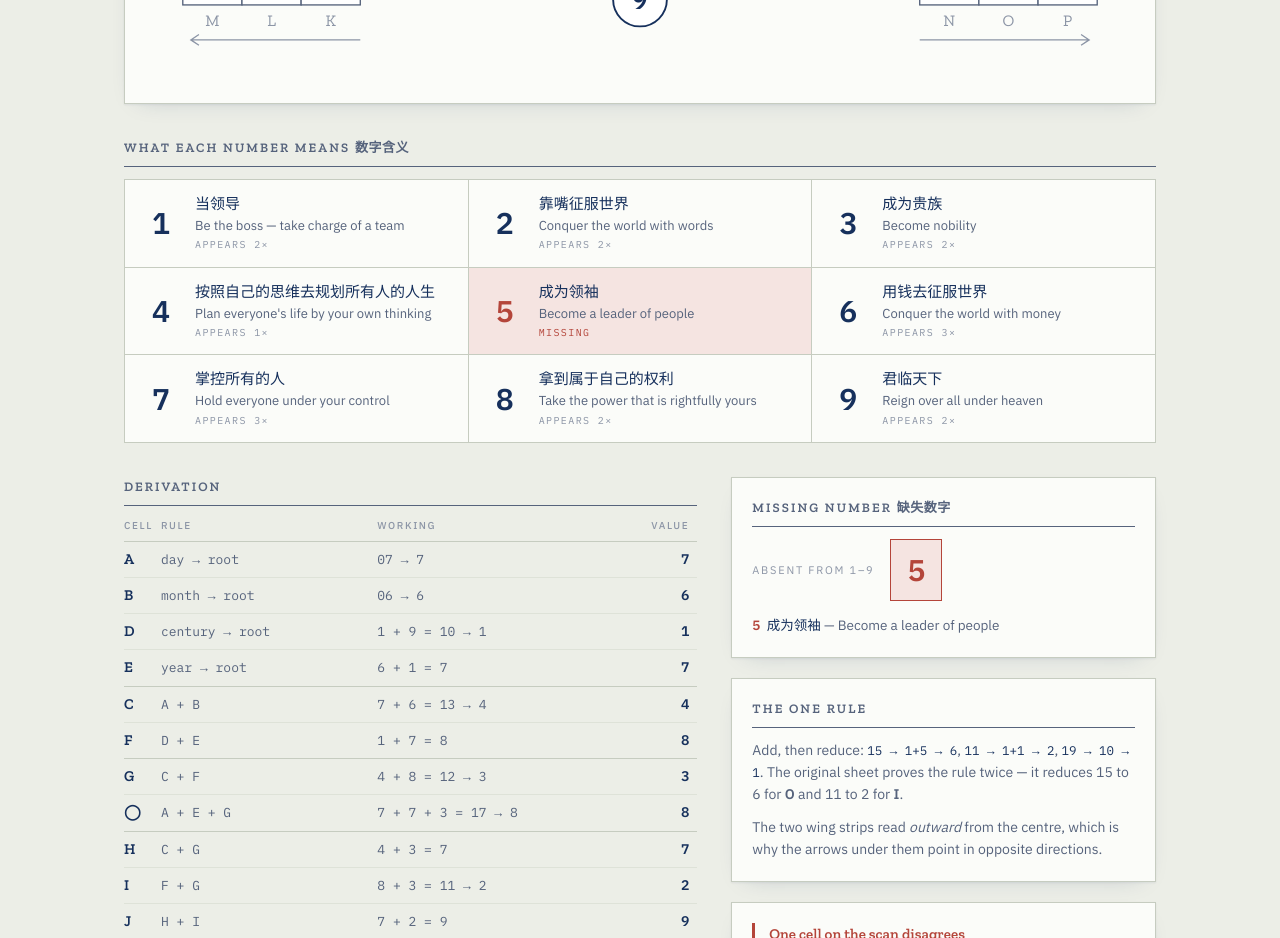
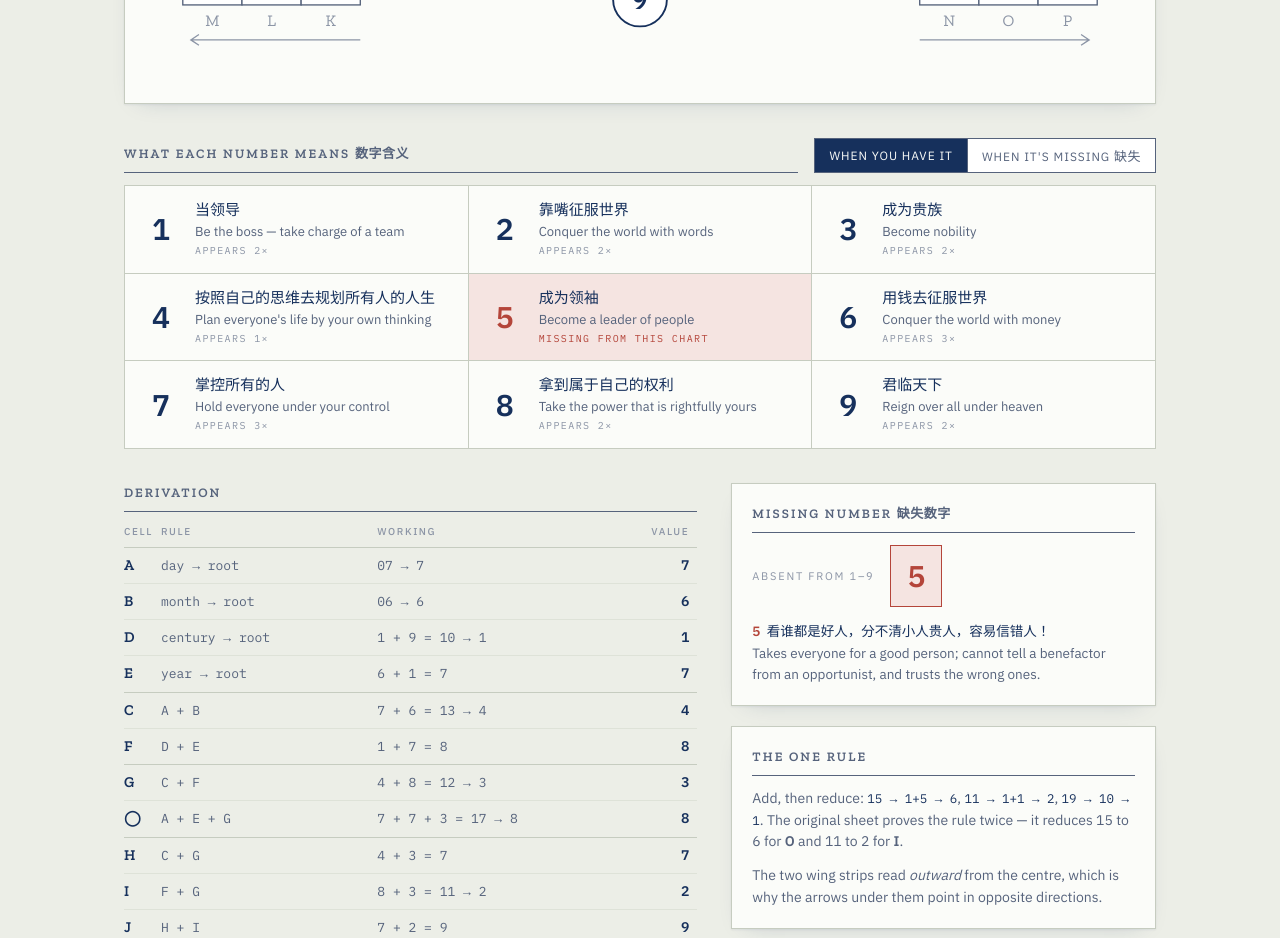
Before and after one commit to alvin21mfmlai/LifeNumber, a plain HTML site: page index.html in a window 1280 px wide. Shown: the part 1040-1978 px from the top of the page. Drawn offline with nearby package versions, Linux system fonts and the light colour scheme.

Commit message:
update2_6Sep26

```diff
--- a/index.html
+++ b/index.html
@@ -187,6 +187,26 @@
 
   /* ---------- meanings ---------- */
   .meanings { margin-bottom: 34px; }
+  .section-head {
+    display: flex; align-items: flex-end; justify-content: space-between;
+    gap: 16px; flex-wrap: wrap;
+  }
+  .section-head h2 { flex: 1 1 auto; }
+  .toggle {
+    display: flex; margin-bottom: 12px; border: 1px solid var(--ink-soft);
+    flex: 0 0 auto;
+  }
+  .toggle button {
+    font-family: "IBM Plex Sans", sans-serif; font-size: 12px;
+    letter-spacing: .08em; text-transform: uppercase;
+    padding: 7px 14px; border: 0; background: var(--cell); color: var(--ink-soft);
+    cursor: pointer; transition: background .12s, color .12s;
+  }
+  .toggle button + button { border-left: 1px solid var(--ink-soft); }
+  .toggle button .cn { text-transform: none; letter-spacing: .04em; font-size: 13px; }
+  .toggle button:hover { color: var(--ink); }
+  .toggle button.on { background: var(--ink); color: var(--card); }
+  .toggle button:focus-visible { outline: 2px solid var(--focus); outline-offset: 2px; }
   .meaning-grid {
     display: grid; grid-template-columns: repeat(3, 1fr); gap: 1px;
     background: var(--rule); border: 1px solid var(--rule);
@@ -211,6 +231,7 @@
     font-size: 10px; letter-spacing: .14em; text-transform: uppercase; color: var(--ink-faint);
     font-family: "IBM Plex Mono", monospace;
   }
+  .m.muted .zh, .m.muted .en, .m.muted .num { opacity: .42; }
   .m.absent { background: var(--flag-wash); }
   .m.absent .num, .m.absent .count { color: var(--flag); }
   .m.is-hot { background: var(--flag-wash); }
@@ -308,7 +329,13 @@
   </div>
 
   <section class="meanings">
-    <h2>What each number means <span class="cn" style="text-transform:none;letter-spacing:.04em">数字含义</span></h2>
+    <div class="section-head">
+      <h2>What each number means <span class="cn" style="text-transform:none;letter-spacing:.04em">数字含义</span></h2>
+      <div class="toggle" role="group" aria-label="Meaning set">
+        <button type="button" data-view="have" class="on">When you have it</button>
+        <button type="button" data-view="miss">When it's missing <span class="cn">缺失</span></button>
+      </div>
+    </div>
     <div class="meaning-grid" id="meanings"></div>
   </section>
 
@@ -365,6 +392,27 @@
   var reduce = function (n) { var v = n; while (v > 9) v = digits(v); return v; };
 
   // meanings as taught in the 亚洲易经文化交流协会 slides
+  var MISS = {
+    1: ["缺少自信，没有安全感，关键时刻迷茫，缺乏决断力！",
+        "Short on confidence and security; goes blank at the decisive moment, struggles to commit."],
+    2: ["在家不好好说话，缺乏耐心，不愿意倾听！",
+        "Speaks badly to the people at home; impatient, unwilling to listen."],
+    3: ["抓住机会的能力弱，不善于表达自己的想法和感受，自己认为不重要的事情比较懒，没有行动力！",
+        "Slow to seize an opening; poor at voicing thoughts and feelings; lazy about anything they judge unimportant, so little gets started."],
+    4: ["自控力差，被动学习！",
+        "Weak self-control; only learns when pushed."],
+    5: ["看谁都是好人，分不清小人贵人，容易信错人！",
+        "Takes everyone for a good person; cannot tell a benefactor from an opportunist, and trusts the wrong ones."],
+    6: ["大方别人，小气自己，花钱花不到点子上！",
+        "Generous to others, stingy with themselves; the money never goes where it counts."],
+    7: ["是别人的贵人，总是帮别人了，自己有事没人帮，遇事不轻易求人！",
+        "Everyone else's benefactor — always helping, never helped, and too proud to ask."],
+    8: ["不愿意管闲事，答应别人的事儿不给办好，吃不好睡不好，抗压能力弱！",
+        "Won't get involved in others' business; leaves promises half-done; eats and sleeps badly, and buckles under pressure."],
+    9: ["无论怎么做都没人说好，非常委屈！容易给别人做嫁衣！",
+        "Whatever they do goes unpraised — a deep sense of grievance; ends up doing the work someone else gets credit for."]
+  };
+
   var MEAN = {
     1: ["当领导", "Be the boss — take charge of a team"],
     2: ["靠嘴征服世界", "Conquer the world with words"],
@@ -522,20 +570,42 @@
       : '<div class="none">None — every digit 1–9 appears.</div>';
     document.getElementById("missing-meaning").innerHTML = miss.length
       ? miss.map(function (n) {
-          return '<div><b>' + n + '</b> &nbsp;<span class="zh">' + MEAN[n][0] + '</span> — ' + MEAN[n][1] + '</div>';
+          return '<div><b>' + n + '</b> &nbsp;<span class="zh">' + MISS[n][0] + '</span><br>' + MISS[n][1] + '</div>';
         }).join("")
       : '<div>Nothing absent from this chart.</div>';
 
+    LAST = count;
+    renderMeanings();
+  }
+
+  var LAST = {}, VIEW = "have";
+
+  function renderMeanings() {
+    var set = VIEW === "miss" ? MISS : MEAN;
     document.getElementById("meanings").innerHTML = [1,2,3,4,5,6,7,8,9].map(function (n) {
-      var c = count[n] || 0;
-      return '<div class="m' + (c ? "" : " absent") + '" data-num="' + n + '">' +
+      var c = LAST[n] || 0, miss = VIEW === "miss";
+      var note = miss
+        ? (c ? "not missing — does not apply" : "applies to this chart")
+        : (c ? "appears " + c + "×" : "missing from this chart");
+      return '<div class="m' + (c ? "" : " absent") + (miss && c ? " muted" : "") +
+        '" data-num="' + n + '">' +
         '<div class="num">' + n + '</div>' +
-        '<div class="zh">' + MEAN[n][0] + '</div>' +
-        '<div class="en">' + MEAN[n][1] + '</div>' +
-        '<div class="count">' + (c ? "appears " + c + "×" : "missing") + '</div>' +
+        '<div class="zh">' + set[n][0] + '</div>' +
+        '<div class="en">' + set[n][1] + '</div>' +
+        '<div class="count">' + note + '</div>' +
         '</div>';
     }).join("");
   }
+
+  document.querySelectorAll(".toggle button").forEach(function (b) {
+    b.addEventListener("click", function () {
+      VIEW = b.getAttribute("data-view");
+      document.querySelectorAll(".toggle button").forEach(function (o) {
+        o.classList.toggle("on", o === b);
+      });
+      renderMeanings();
+    });
+  });
 
   function hot(key, on) {
     document.querySelectorAll('[data-key="' + key + '"]').forEach(function (el) {
```
